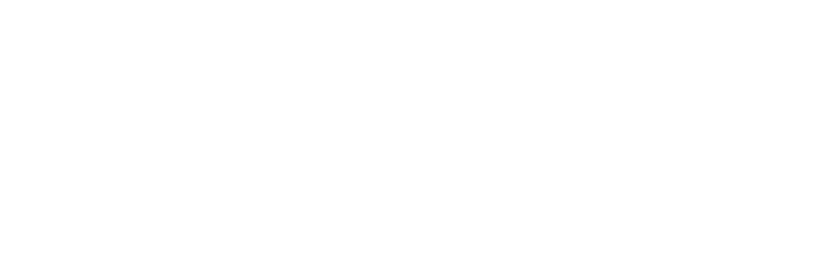
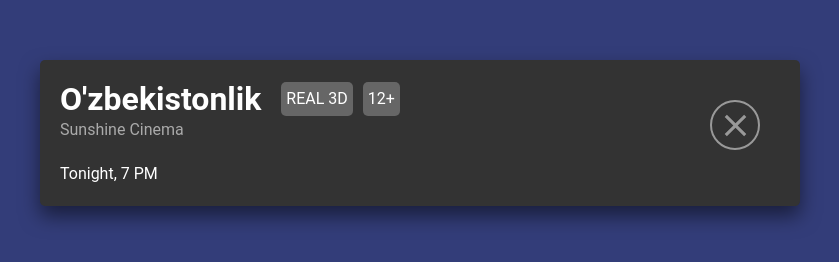
Before and after one commit to Hamidjonova-N/cinema-ticket, a plain HTML site: page index.html in a window 1280 px wide. Shown: the whole page, without its empty margins (220-1059 px from the left). Drawn offline with Linux system fonts and the light colour scheme.

Commit message:
Add ticket-form-header styles

```diff
--- a/css/style.css
+++ b/css/style.css
@@ -1,12 +1,4 @@
 /* GLOBAL STYLES */
-
-*,
-*::before,
-*::after {
-  margin: 0;
-  padding: 0;
-  box-sizing: border-box;
-}
 
 html {
   height: 100%;
@@ -14,10 +6,20 @@ html {
   box-sizing: border-box;
 }
 
+*,
+*::before,
+*::after {
+  margin: 0;
+  padding: 0;
+  box-sizing: inherit;
+}
+
 body {
-  display: flex;
-  flex-direction: column;
   height: 100%;
+  font-family: "Roboto", "Arial", sans-serif;
+  font-size: 16px;
+  line-height: 1.5;
+  background-color: #333d79ff;
 }
 
 img {
@@ -25,12 +27,90 @@ img {
   height: auto;
 }
 
+/* VISUALLY HIDDEN */
+
+.visually-hidden {
+  position: absolute;
+  width: 1px;
+  height: 1px;
+  margin: -1px;
+  border: 0;
+  padding: 0;
+  clip: rect(0 0 0 0);
+  overflow: hidden;
+}
+
 /* CONTAINER */
 
 .container {
-  width: 100%;
-  max-width: 1200px;
-  padding-left: 50px;
+  max-width: 800px;
+  padding-right: 20px;
+  padding-left: 20px;
+  margin: 60px auto 0;
+}
+
+/* TICKET FORM */
+
+.ticket-form {
+  background-color: #333333;
+  color: #ffffff;
+  border-radius: 5px;
+  box-shadow: 0 10px 20px rgba(0, 0, 0, 0.5);
+  padding: 20px;
+}
+
+.ticket-form-header {
+  position: relative;
+  z-index: 1;
   padding-right: 50px;
-  margin: 0 auto;
 }
+
+.title-wrapper {
+  display: flex;
+  align-items: center;
+  flex-wrap: wrap;
+}
+
+.title {
+  margin: 0 20px 0 0;
+  line-height: 1.2;
+}
+
+.badge {
+  display: inline-block;
+  background-color: #666666;
+  border-radius: 5px;
+  padding: 5px;
+  margin-right: 10px;
+}
+
+.cinema-name {
+  color: #aaaaaa;
+  margin-bottom: 20px;
+}
+
+/* TICKET FORM CLOSE */
+
+.ticket-form-close {
+  position: absolute;
+  z-index: 1;
+  top: 20px;
+  right: 20px;
+  width: 50px;
+  height: 50px;
+  border: 2px solid #ffffff;
+  border-radius: 50%;
+  background-color: transparent;
+  background-image: url("../icon/close-icon.svg");
+  background-repeat: no-repeat;
+  background-position: center center;
+  background-size: 80%;
+  cursor: pointer;
+  opacity: 0.5;
+  transition: opacity 0.3s ease;
+}
+
+.ticket-form-close:hover,
+.ticket-form-close:focus {
+  opacity: 1;
+}
--- a/index.html
+++ b/index.html
@@ -4,12 +4,34 @@
     <meta charset="UTF-8" />
     <meta http-equiv="X-UA-Compatible" content="IE=edge" />
     <meta name="viewport" content="width=device-width, initial-scale=1.0" />
-    <title>Project</title>
+    <title>Cinema ticket</title>
     <!-- Stylesheets -->
     <link rel="stylesheet" href="css/normalize.css" />
     <link rel="stylesheet" href="css/style.css" />
   </head>
   <body>
+    <div class="container">
+      <form
+        class="ticket-form"
+        action="https://echo.htmlacademy.ru"
+        method="post"
+      >
+        <header class="ticket-form-header">
+          <div class="title-wrapper">
+            <h1 class="title">O'zbekistonlik</h1>
+            <span class="badge">REAL 3D</span>
+            <span class="badge">12+</span>
+          </div>
+          <p class="cinema-name">Sunshine Cinema</p>
+          <time class="cinema-time" datetime="2023-07-14 19:00"
+            >Tonight, 7 PM</time
+          >
+          <button class="ticket-form-close" type="button">
+            <span class="visually-hidden">Close ticket form</span>
+          </button>
+        </header>
+      </form>
+    </div>
     <script src="js/main.js"></script>
   </body>
 </html>
```
Also changed, not shown: icon/close-icon.svg (added), img/cinema-poster.jpg (added).
